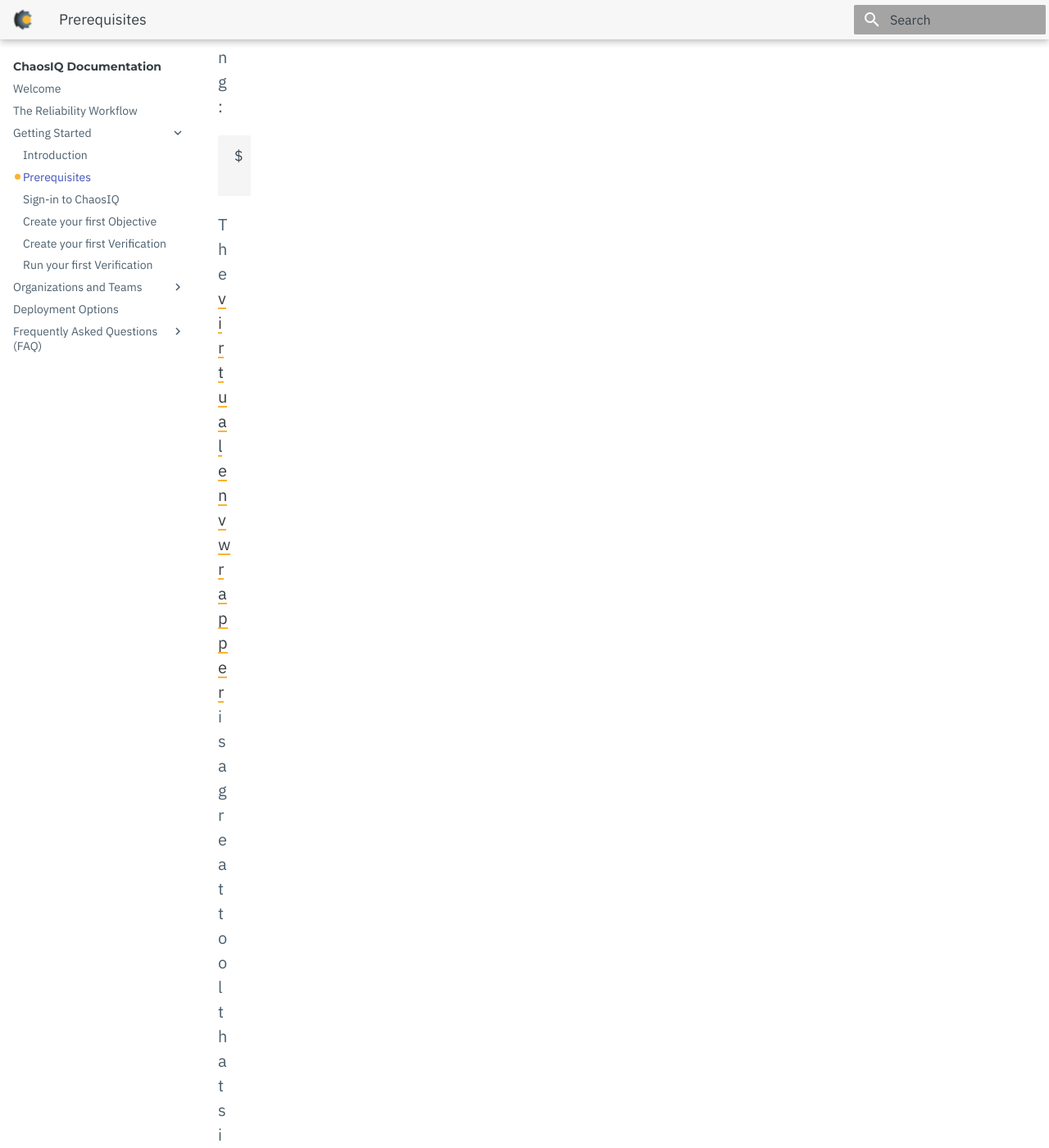
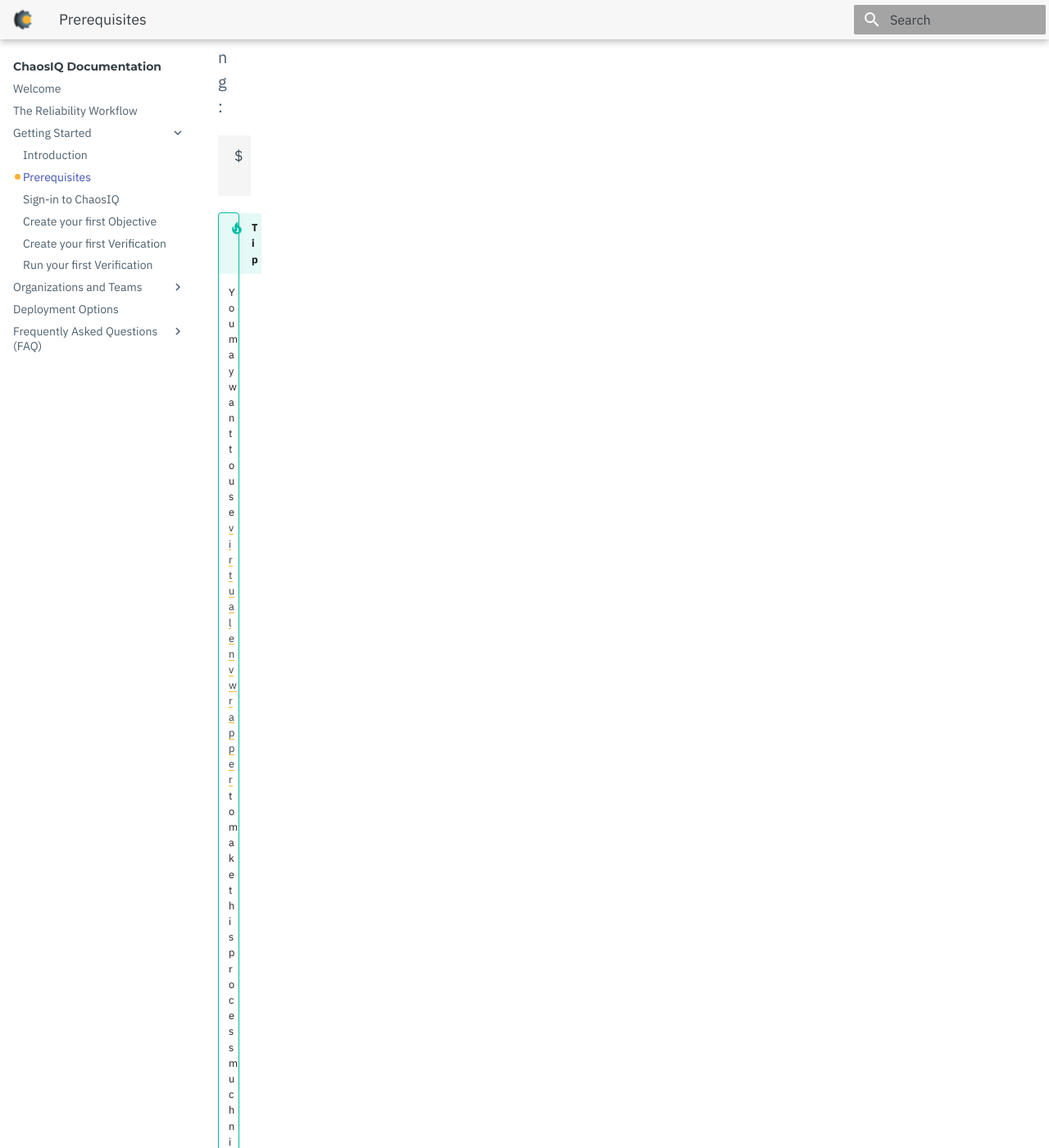
Before and after one commit to iggraham/chaosiq-documentation, an MkDocs documentation site: the page built from docs/gettingstarted/prerequisites.md, in a window 1280 px wide and 1400 px high, scrolled down 33289 px. Shown: the whole window at 82% size. Built offline with MkDocs 1.6.1 and Material for MkDocs 9.7.7, drawn with Linux system fonts in a browser that asks for light colours; some of the changed text lies outside the part shown.

Commit message:
added config for admonition & codehilite markdown extensions (#46)
Signed-off-by: gtfisher <grant@chaosiq.io>

````diff
--- a/docs/gettingstarted/prerequisites.md
+++ b/docs/gettingstarted/prerequisites.md
@@ -37,8 +37,9 @@ $ source  ~/.venvs/chaostk/bin/activate
   (chaostk) $
 ```
 
-  The [virtualenvwrapper](https://virtualenvwrapper.readthedocs.io/en/latest/) is a great tool
-  that simplifies working with Python virtual environments.
+!!! tip
+    You may want to use [virtualenvwrapper](https://virtualenvwrapper.readthedocs.io/en/latest/) to make this process much nicer.
+
 
 #### Install the Chaos Toolkit CLI using pip
 
--- a/mkdocs.yml
+++ b/mkdocs.yml
@@ -11,6 +11,11 @@ theme:
     code: "IBM Plex Mono"
 extra_css:
   - css/styles.css
+markdown_extensions:
+  - admonition
+  - codehilite:
+      guess_lang: False
+      linenums: False
 nav:
 - Welcome: index.md
 - The Reliability Workflow: reliability-workflow/reliability-workflow.md
````
